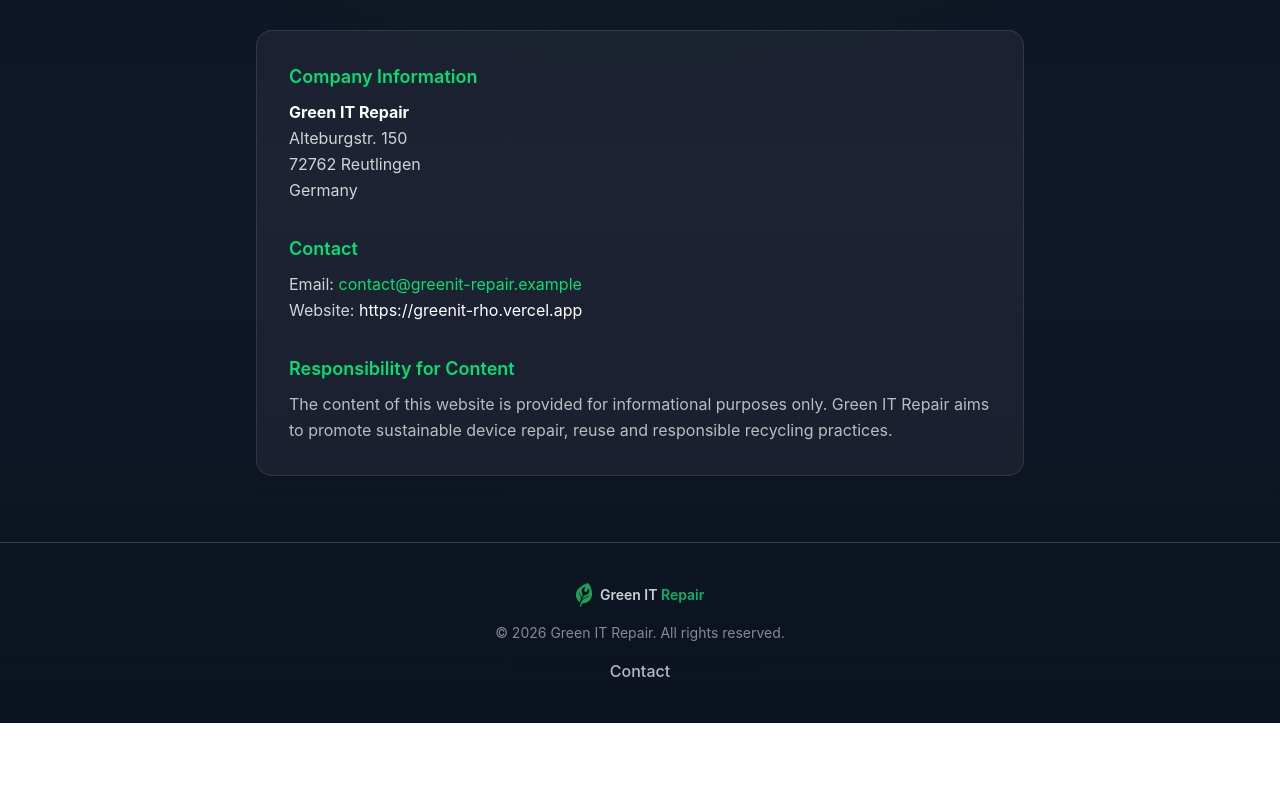
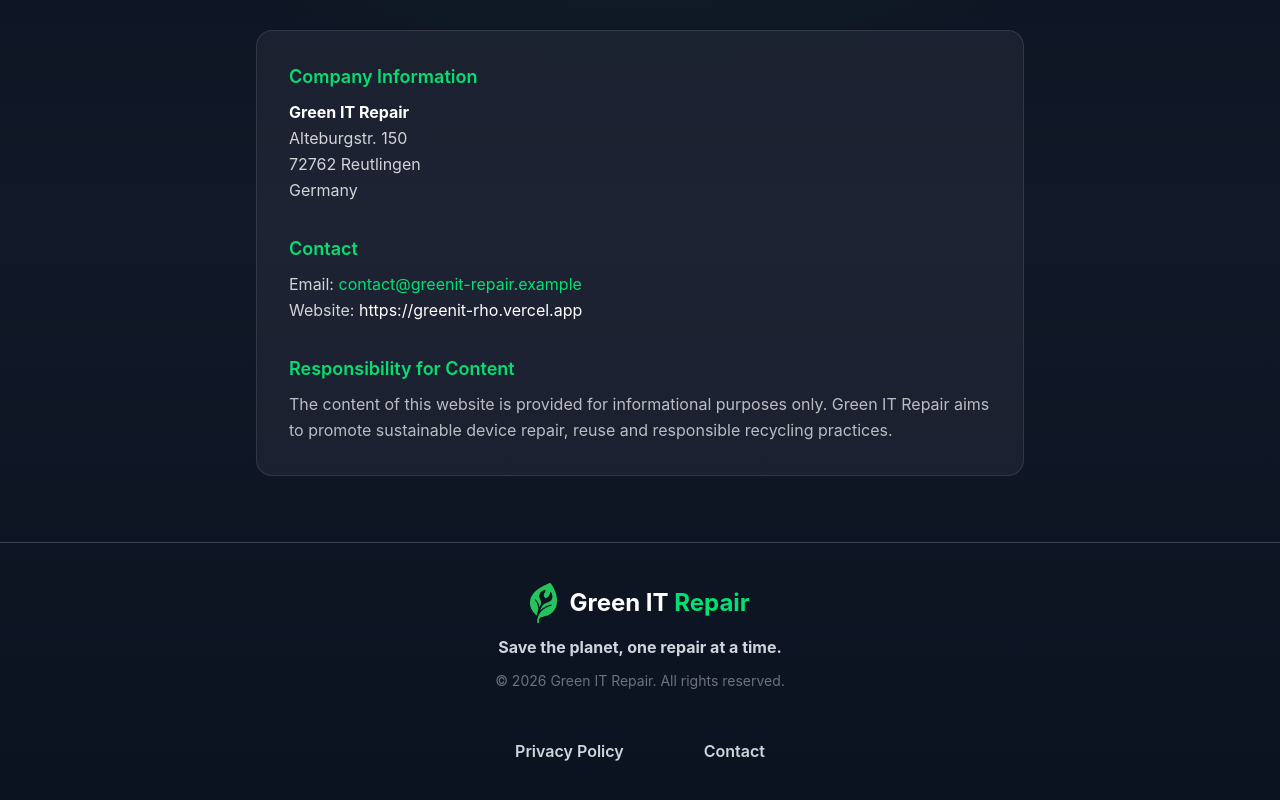
Before and after one commit to zuyasb24/DMWT_25WS_Gruppe11, a Next.js app: page /legal-notice in a window 1280 px wide. Shown: the part 258-1058 px from the top of the page. Before the commit the page ends 981 px from the top, so only its background shows below. Built offline with nearby package versions, Linux system fonts and the light colour scheme; no server answers.

Commit message:
added privacy policy page lorem, and enhanced footer design

```diff
--- a/app/components/organisms/Footer.tsx
+++ b/app/components/organisms/Footer.tsx
@@ -4,33 +4,43 @@ import Image from "next/image";
 export default function Footer() {
   return (
     <footer className="w-full bg-transparent border-t border-gray-700 py-10 text-gray-400">
-      <div className="max-w-6xl mx-auto px-6 flex flex-col items-center gap-4">
-
-       {/* Footer logo */}
-        <Link
-          href="/#home"
-          className="flex items-center gap-2 opacity-80"
-        >
+      <div className="max-w-6xl mx-auto px-6">
+        {/* Top compact block */}
+        <div className="flex flex-col items-center text-center gap-3">
+          <Link href="/#home" className="flex items-center gap-3">
             <Image
               src="/brand/logo.png"
               alt="Green IT Repair logo"
-            width={120}
-            height={40}
-            className="h-6 w-auto"
+              width={160}
+              height={50}
+              className="h-10 w-auto"
             />
-          <span className="text-sm font-semibold text-white">
+            <span className="text-2xl font-bold text-white">
               Green IT <span className="text-green-400">Repair</span>
             </span>
           </Link>
 
-        <p className="text-sm text-white/50 text-center">
+          <p className="text-l font-bold text-gray-300">
+            Save the planet, one repair at a time.
+          </p>
+
+          <p className="text-sm text-white/40">
             © {new Date().getFullYear()} Green IT Repair. All rights reserved.
           </p>
+        </div>
 
-        <div className="flex gap-6">
+        {/* Bottom links row (space between) */}
+        <div className="mt-12 flex justify-center gap-20">
+          <Link
+            href="/privacy-policy"
+            className="text-base font-semibold text-gray-300 hover:text-green-400 transition-colors"
+          >
+            Privacy Policy
+          </Link>
+
           <Link
             href="/legal-notice"
-            className="text-base font-medium text-white/70 hover:text-green-400 transition-colors"
+            className="text-base font-semibold text-gray-300 hover:text-green-400 transition-colors"
           >
             Contact
           </Link>
--- /dev/null
+++ b/app/components/organisms/PrivacyPolicy.tsx
@@ -0,0 +1,70 @@
+export default function PrivacyPolicy() {
+  return (
+    <section className="w-full px-6 py-16 flex justify-center">
+      <div className="max-w-3xl w-full space-y-10">
+        {/* Page title */}
+        <header className="text-center">
+          <h1 className="text-3xl font-semibold text-white">
+            Privacy <span className="text-green-400">Policy</span>
+          </h1>
+          <p className="mt-3 text-white/70">
+            This page explains how we handle data in the context of this project.
+          </p>
+        </header>
+
+        {/* Content box */}
+        <div className="rounded-2xl border border-white/10 bg-white/5 p-8 space-y-8">
+          <section>
+            <h2 className="text-lg font-semibold text-green-400 mb-2">
+              Overview
+            </h2>
+            <p className="text-white/70 leading-relaxed">
+              Lorem ipsum dolor sit amet, consectetur adipiscing elit. Sed do
+              eiusmod tempor incididunt ut labore et dolore magna aliqua.
+            </p>
+          </section>
+
+          <section>
+            <h2 className="text-lg font-semibold text-green-400 mb-2">
+              Data We (May) Process
+            </h2>
+            <p className="text-white/70 leading-relaxed">
+              Lorem ipsum dolor sit amet, consectetur adipiscing elit. Sed do
+              eiusmod tempor incididunt ut labore et dolore magna aliqua.
+            </p>
+          </section>
+
+          <section>
+            <h2 className="text-lg font-semibold text-green-400 mb-2">
+              Your Rights
+            </h2>
+            <p className="text-white/70 leading-relaxed">
+              Lorem ipsum dolor sit amet, consectetur adipiscing elit. Ut enim ad
+              minim veniam, quis nostrud exercitation ullamco laboris nisi ut
+              aliquip ex ea commodo consequat.
+            </p>
+          </section>
+
+          <section>
+            <h2 className="text-lg font-semibold text-green-400 mb-2">
+              Contact
+            </h2>
+            <p className="text-white/80 leading-relaxed">
+              Email:{" "}
+              <a
+                href="mailto:contact@greenit-repair.example"
+                className="text-green-400 hover:underline"
+              >
+                contact@greenit-repair.example
+              </a>
+            </p>
+          </section>
+
+          <p className="text-sm text-white/50 pt-2">
+            Last updated: {new Date().getFullYear()}
+          </p>
+        </div>
+      </div>
+    </section>
+  );
+}
--- /dev/null
+++ b/app/privacy-policy/page.tsx
@@ -0,0 +1,9 @@
+import PrivacyPolicy from "@/app/components/organisms/PrivacyPolicy";
+
+export default function PrivacyPolicyPage() {
+  return (
+    <main className="min-h-screen pt-28 px-4">
+      <PrivacyPolicy />
+    </main>
+  );
+}
```
Lines whose indentation alone changed are shown as unchanged.
